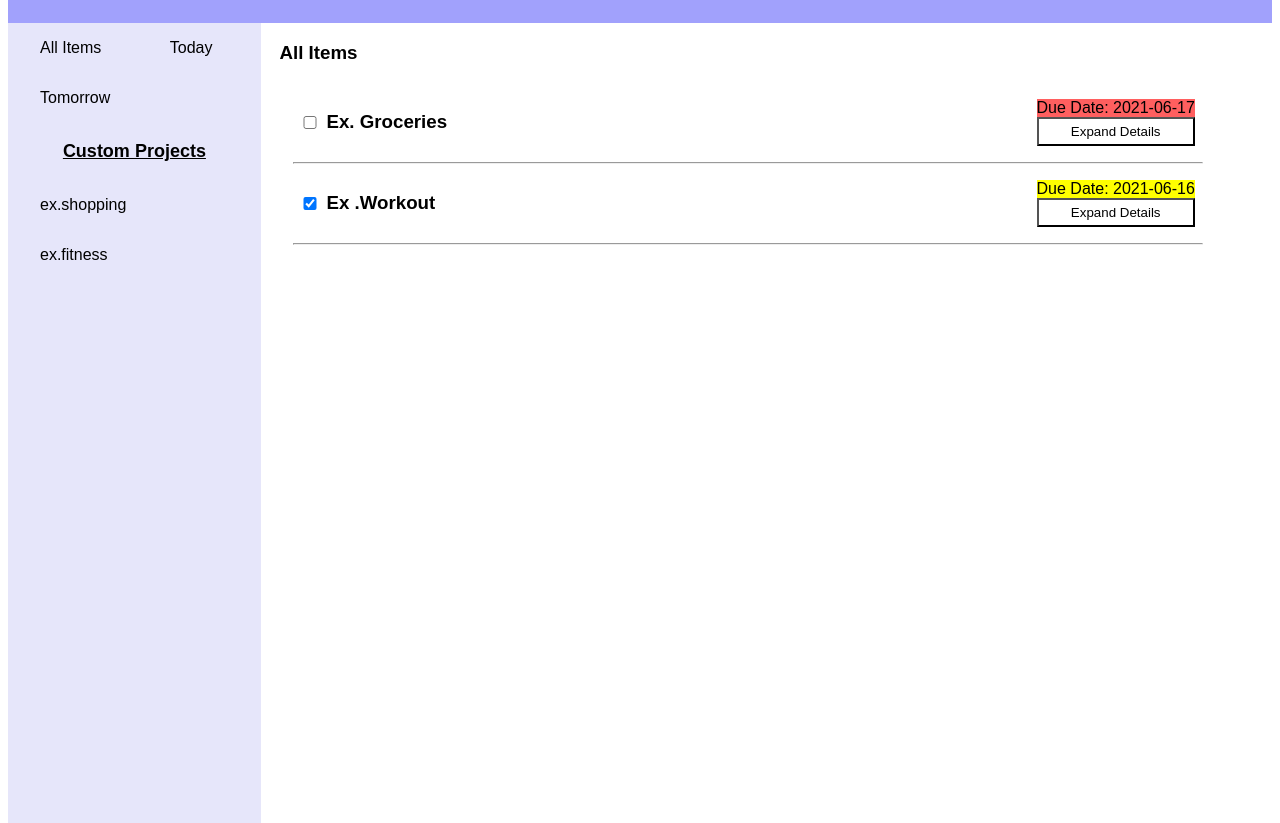
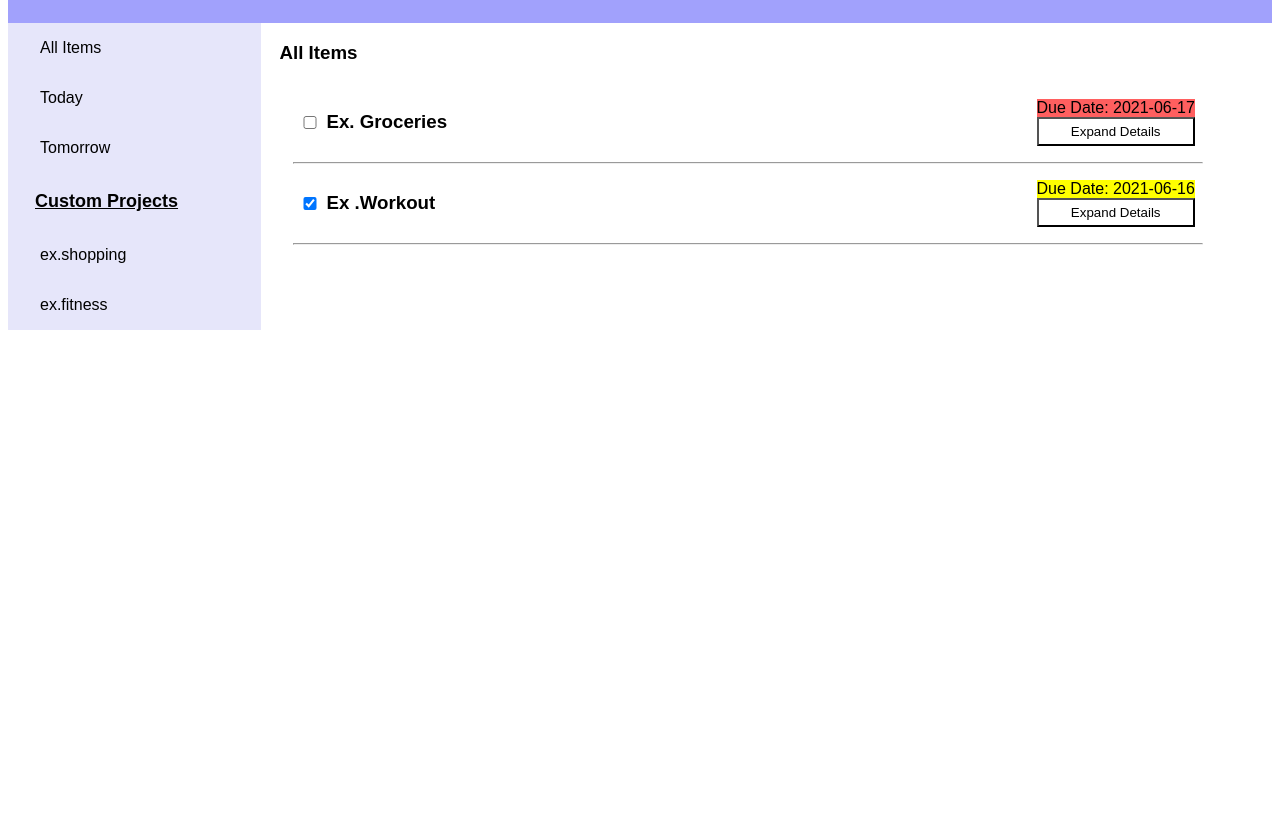
Before and after one commit to michaelhtran120/project-todo-list, a plain HTML site: page index.html in a window 1280 px wide. Shown: the part 94-917 px from the top of the page. After the commit the page ends 800 px from the top, so only its background shows below. Drawn offline with Linux system fonts and the light colour scheme.

Commit message:
style updates

```diff
--- a/index.html
+++ b/index.html
@@ -17,7 +17,7 @@
           </div>
           <span
             style="
-              margin-left: auto;
+              margin-left: 1.5em;
               margin-right: auto;
               margin-bottom: 1em;
               text-decoration: underline;
--- a/style.css
+++ b/style.css
@@ -30,10 +30,14 @@ html {
   display: flex;
   flex-direction: column;
   width: 20%;
-  height: 100vh;
+  height: 100%;
   position: relative;
   left: 0;
   background-color: lavender;
+}
+#default-projects {
+  display: flex;
+  flex-direction: column;
 }
 
 #projects-container button {
```
